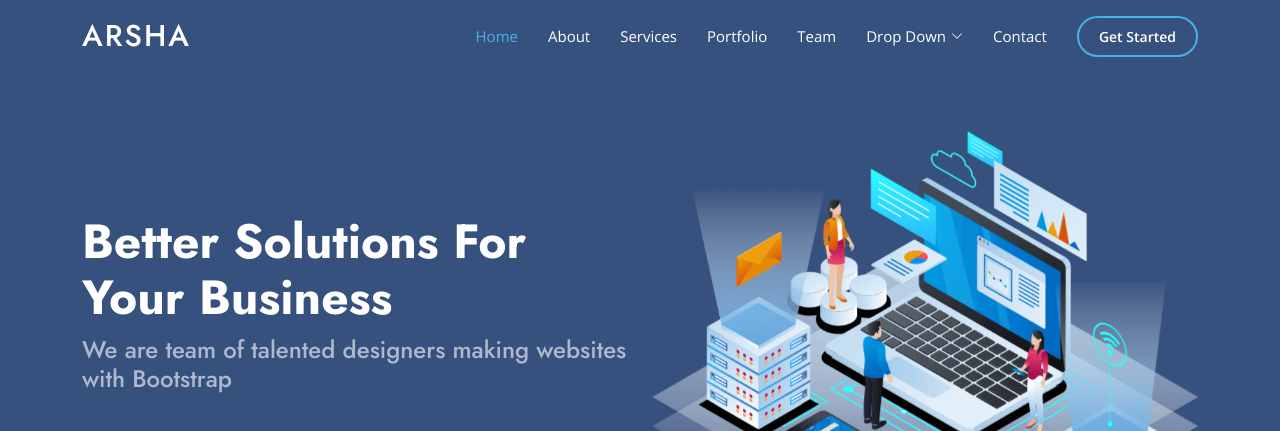
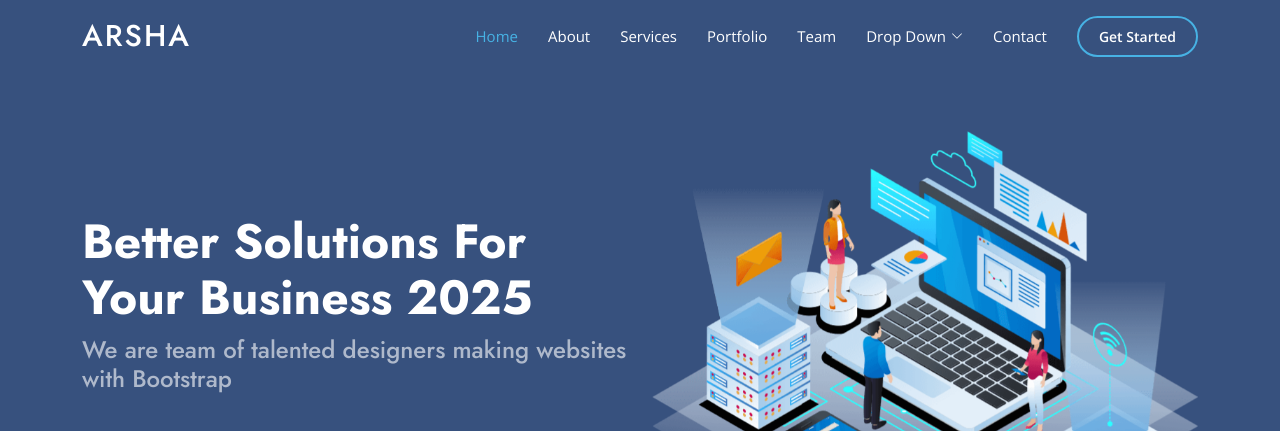
Before and after one commit to worryscg/docker-hub, a plain HTML site: page index.html in a window 1280 px wide. Shown: the top 431 px of the page. Drawn offline with nearby package versions, Linux system fonts and the light colour scheme.

Commit message:
edit title

```diff
--- a/index.html
+++ b/index.html
@@ -85,7 +85,7 @@
     <div class="container">
       <div class="row">
         <div class="col-lg-6 d-flex flex-column justify-content-center pt-4 pt-lg-0 order-2 order-lg-1" data-aos="fade-up" data-aos-delay="200">
-          <h1>Better Solutions For Your Business</h1>
+          <h1>Better Solutions For Your Business 2025</h1>
           <h2>We are team of talented designers making websites with Bootstrap</h2>
           <div class="d-flex justify-content-center justify-content-lg-start">
             <a href="#about" class="btn-get-started scrollto">Get Started</a>
```
